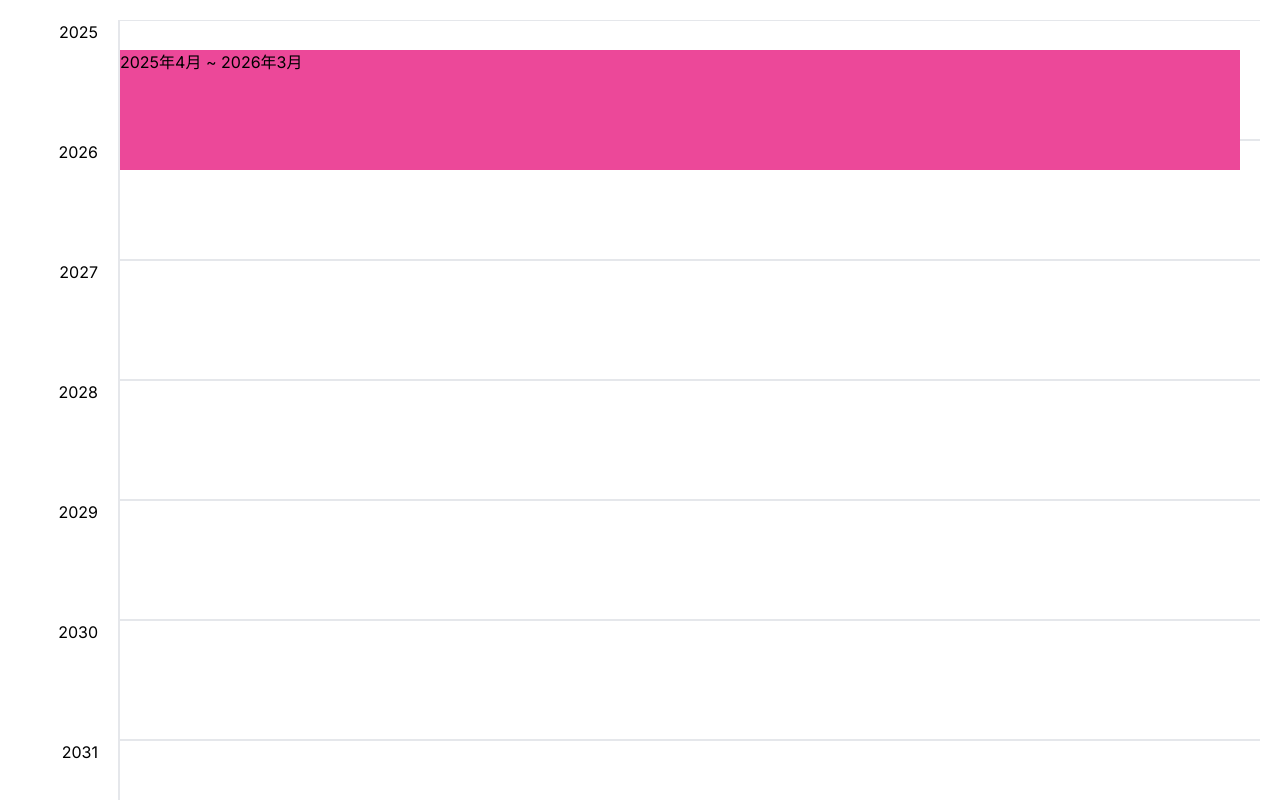
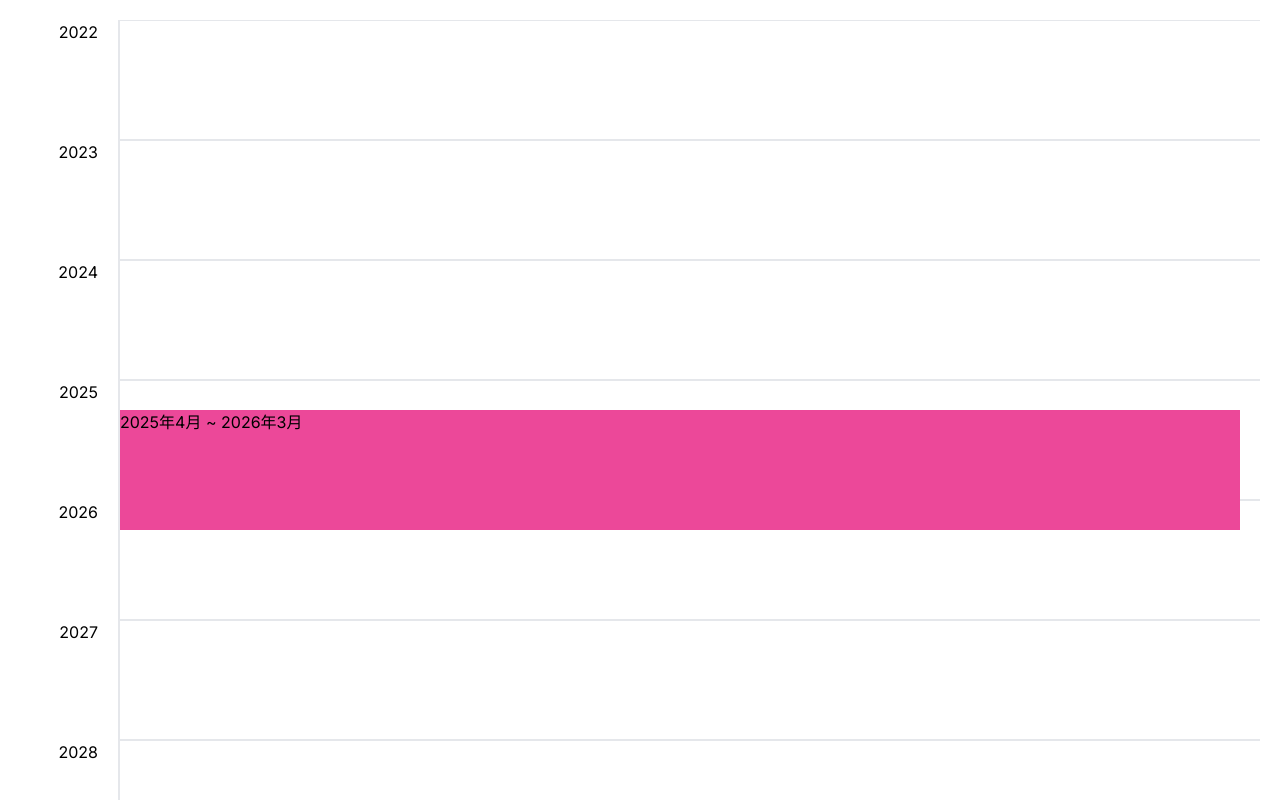
Before and after one commit to a-company-jp/a-project-frontend, a Next.js app: page /career-edit/1 in a window 1280 px wide. Shown: the top 800 px of the page. Built offline with nearby package versions, Linux system fonts and the light colour scheme.

Commit message:
開始年を2022年に変更

```diff
--- a/src/components/EditingCareerCarendar.tsx
+++ b/src/components/EditingCareerCarendar.tsx
@@ -19,7 +19,7 @@ const mockData: mockEvent = {
 
 // とりあえず100年分のカレンダーを表示
 const FULL_YEAR = 100;
-const START_YEAR = 2025;
+const START_YEAR = 2022;
 
 const EditingCareerCalendar = () => {
   const array = new Array(FULL_YEAR).fill(0);
--- a/src/hooks/useEditingCareerEvent.ts
+++ b/src/hooks/useEditingCareerEvent.ts
@@ -1,6 +1,6 @@
 import { useEffect, useMemo, useState } from "react";
 
-const START_YEAR = 2025;
+const START_YEAR = 2022;
 
 type Props = {
   lifeEvent: mockEvent,
```
